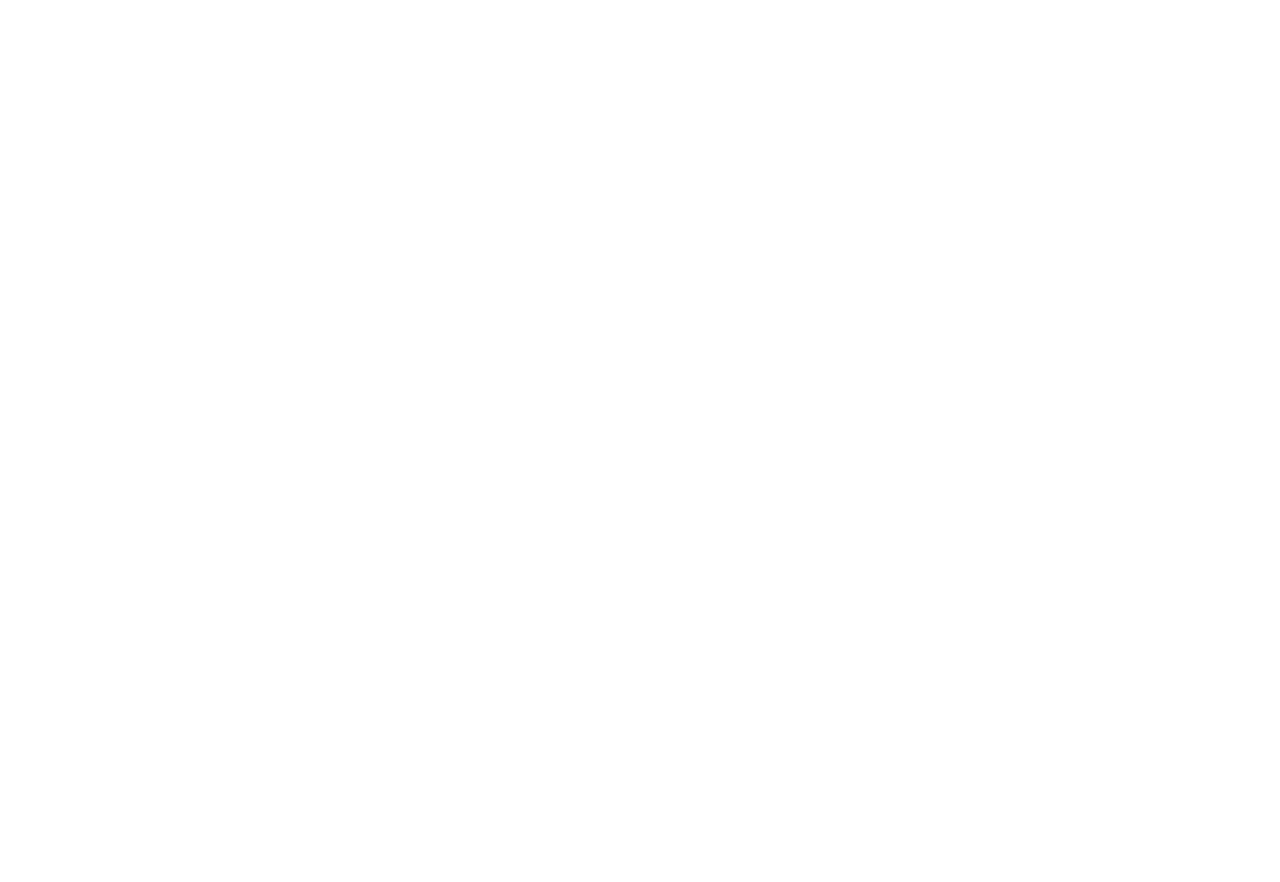
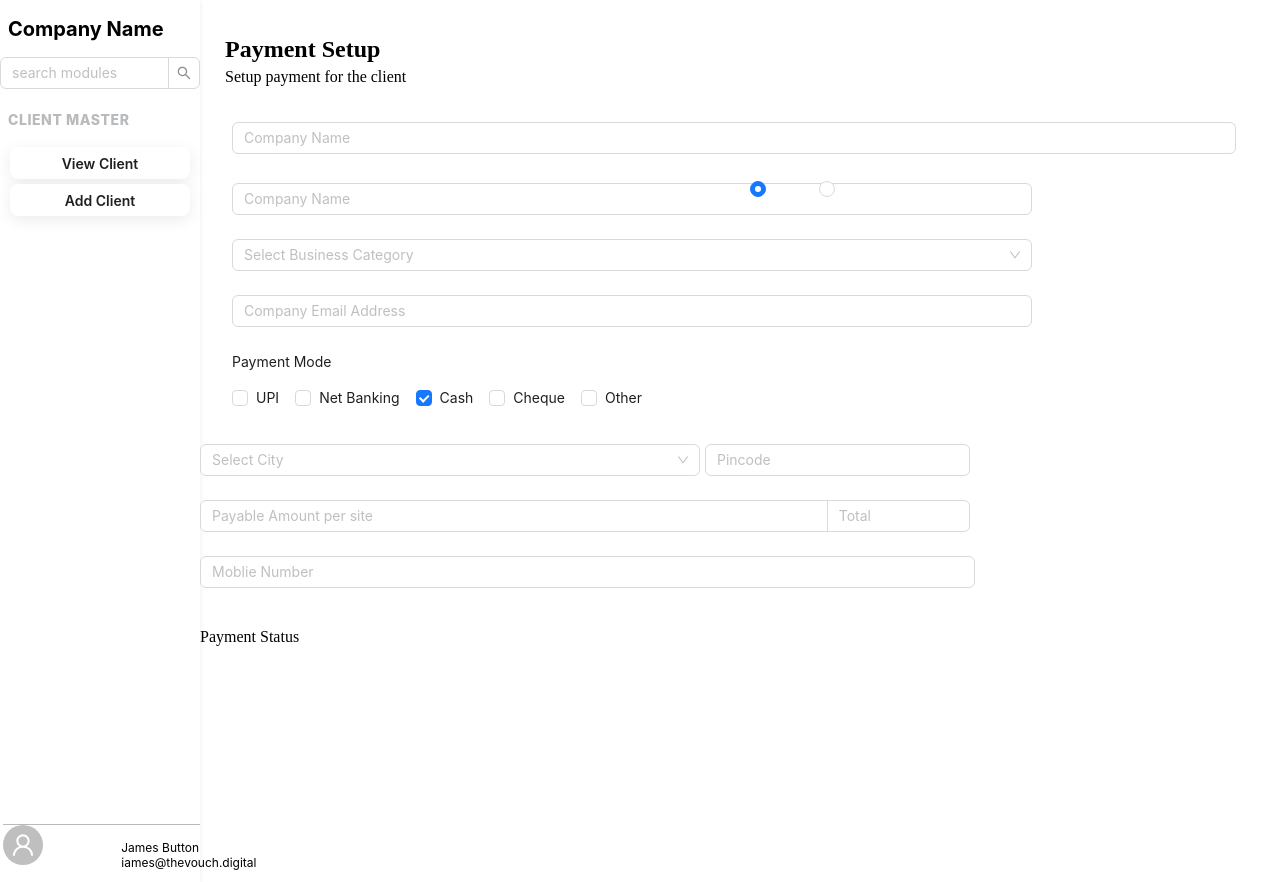
Before and after one commit to ANUSHA2208/Vouch, a React (Create React App) app: page /client/payment in a window 1280 px wide. Before the commit this address had no page. Before the commit the page ends 800 px from the top, so only its background shows below. Built offline with nearby package versions, Linux system fonts and the light colour scheme.

Commit message:
third pg

```diff
--- a/src/Routers/Router.jsx
+++ b/src/Routers/Router.jsx
@@ -4,6 +4,7 @@
 import { Login } from '../pages/Login';
 import {AddClient} from '../pages/AddClient'
 import { SideNav } from '../components/SideNav';
+import {Payment} from '../components/Payment'
 
 const Router = () => {
   return (
@@ -17,6 +18,7 @@
                 <Route index  element={<Clientlist/>}/>
                 <Route path='client-list' element={<Clientlist/>}/>
                 <Route path='add-client' element={<AddClient/>}/>
+                <Route path='payment' element={<Payment/>}/>
                 </Route>
             </Routes>
 
--- a/src/components/Add.css
+++ b/src/components/Add.css
@@ -17,3 +17,9 @@
     border: 0.1px solid #B8BABC;
     margin-top: 25px;
 }
+
+.next
+{
+
+
+  }
--- a/src/components/Add.jsx
+++ b/src/components/Add.jsx
@@ -1,16 +1,13 @@
 import React, { useMemo, useEffect, useState } from 'react';
-import { UserOutlined } from '@ant-design/icons';
-import { Avatar } from 'antd';
 import '../components/Add.css'
-import { Layout, message } from 'antd';
 import { AudioOutlined } from '@ant-design/icons';
-import { Input } from 'antd';
 import { Button } from 'antd';
-import { Breadcrumb } from 'antd';
 import { Link } from 'react-router-dom'
-import { Tabs } from 'antd';
 import { Profile } from './Profile';
-import { Steps } from 'antd';
+import { Steps,Breadcrumb,message } from 'antd';
+import Payment from './Payment';
+
+
 
 const suffix = (
   <AudioOutlined style={{ fontSize: 16, color: '#1890ff', }} />
@@ -24,11 +21,11 @@
   const steps = useMemo(() => [
     {
       title: 'First',
-      content: 'First-content',
+      content:<Profile/>,
     },
     {
       title: 'Second',
-      content: 'Second-content',
+      content: <Payment/>,
     },
     {
       title: 'Last',
@@ -36,90 +33,17 @@
     },
   ],[]);
 
-  // return(
 
+  const [current, setCurrent] = useState(0);
 
-  {/* <Layout> */ }
-  {/* <Layout className='layout'>
-        <Sider className='sider'>
-         <h1>Company Name</h1>
-         <Search className='search' placeholder="search modules" onSearch={onSearch} style={{ width: 180,}}/>
-         <h3>Client Master</h3>
-         <Link to='/client-list'><Button className='btn1'>View Client</Button></Link><br/>
-         <Link to='/add-client'><Button className='btn2'>Add Client</Button></Link>
-         <div className='profile'>
-         <div className='row'>
-         <div className='col left'>
-         <Avatar size="large" icon={<UserOutlined />} style={{marginTop:12,}}/>
-         </div>
-         <div className='col right'>
-         <p>James Button <br/><span>iames@thevouch.digital</span></p>
-         </div>
-         </div>
-         </div>
-        </Sider> */}
-
-
-  {/* <Content className='content'>
-          <h1 style={{fontSize:24,marginLeft:25,color:' #030037'}}>Add Client
+  <h1 style={{fontSize:24,marginLeft:25,color:' #030037'}}>View Client
           <Breadcrumb>
           <Breadcrumb.Item>Client Master</Breadcrumb.Item>
           <Breadcrumb.Item>
-          <Link to='/add-client'>Add Client</Link>
+          <a href="" style={{color:'#B8BABC'}}>View Client</a>
           </Breadcrumb.Item>
-          <Breadcrumb.Item style={{color:'#B8BABC'}}>Add Profile</Breadcrumb.Item>
           </Breadcrumb>
           </h1>
-
-          <div className='body'>
-            <div className='header'>
-            <Tabs className='tab'
-            defaultActiveKey="1" onChange={onChange} items={[
-      {
-        label: <Link to='/add-client'><h1 className='tab-title'>01 CREATE PROFILE</h1></Link>,
-        key: '1',
-        children:
-
-        <div style={{marginTop:5,marginLeft:25}}>
-        <h1 style={{display:'inline'}}>Create Client Profile</h1>
-        <p style={{paddingTop:0,marginTop:0,fontSize:14}}>Add some basic information related to the client</p>
-        <Profile/>
-        </div>
-,
-      },
-      {
-        label: <Link to='#'><h1 className='tab-title'>02 PAYMENT SETUP</h1></Link>,
-        key: '2',
-        children: `Content of Tab Pane 2`,
-      },
-      {
-        label: <Link to="#"><h1 className='tab-title'>03 THEME SETUP</h1></Link>,
-        key: '3',
-        children: `Content of Tab Pane 3`,
-      },
-      {
-        label: <Link to="#"><h1 className="tab-title">04 MODULES SETUP</h1></Link>,
-        key: '4',
-        children: `Content of Tab Pane 4`,
-      },
-    ]}
-  />
-            </div>
-          </div>
-
-
-
-        </Content>
-
-      </Layout> */}
-  {/* </Layout> */ }
-
-
-  // );
-
-  const [current, setCurrent] = useState(0);
-
-
   const onChange = (value) => {
     console.log('onChange:', value);
     setCurrent(value);
@@ -166,12 +90,26 @@
 
   return (
     <>
+    <div style={{float:'left'}}>
+         <div>
+          <h1 style={{fontSize:24,marginLeft:25,color:' #030037'}}>Add Client
+          <Breadcrumb>
+          <Breadcrumb.Item>Client Master</Breadcrumb.Item>
+          <Breadcrumb.Item>Add Client</Breadcrumb.Item>
+          <Breadcrumb.Item>
+          <a href="" style={{color:'#B8BABC'}}> Create Profile</a>
+          </Breadcrumb.Item>
+          </Breadcrumb>
+          </h1>
+          </div>
+
+
       <Steps size='small' current={current} items={items}
         onChange={onChange} className="site-navigation-steps" type="navigation" />
       <div className="steps-content">{steps[current].content}</div>
       <div className="steps-action">
         {current < steps.length - 1 && (
-          <Button type="primary" onClick={() => next()}>
+          <Button className='next' type="primary" onClick={() => next()}>
             Next
           </Button>
         )}
@@ -191,6 +129,7 @@
           </Button>
         )}
       </div>
+      </div>
     </>
   )
 
--- a/src/components/App.css
+++ b/src/components/App.css
@@ -76,11 +76,11 @@
   }
 
   .left {
-    width: 25%;
+    width: 30%;
   }
 
   .right {
-    width: 75%;
+    width: 70%;
     font-size: 12px;
     margin-top: 0.2rem;
   }
@@ -91,14 +91,20 @@
     clear: both;
   }
 
+  .content
+  {
+    width: 80%;
+  }
+
   .body
   {
-    width: 95%;
-    height: auto;
+    width: 100%;
+    height: 100vh;
     background-color: #fff;
     margin: 25px;
     border-radius: 8px;
   }
+
 
   .importing
   {
@@ -125,6 +131,8 @@
     flex: 50%;
 }
 
+
+
 .headersearch
 {
     padding: 1rem;
@@ -137,3 +145,9 @@
 :where(.css-dev-only-do-not-override-1i536d8).ant-pagination .ant-pagination-item-active a{
     color: #fff;
 }
+
+
+:where(.ant-layout-content).content
+{
+    width: 85%;
+}
--- /dev/null
+++ b/src/components/Payment.jsx
@@ -0,0 +1,212 @@
+import React from 'react'
+import { useState } from 'react';
+import { Input,Form,Button,Checkbox,Select,Radio} from 'antd';
+import '../components/Profile.css'
+
+
+const { Option } = Select;
+const layout = {
+  labelCol: {
+    span: 8,
+  },
+  wrapperCol: {
+    span: 16,
+  },
+};
+const tailLayout = {
+  wrapperCol: {
+    offset: 8,
+    span: 16,
+  },
+};
+
+const onChange = (checkedValues) => {
+  console.log('checked = ', checkedValues);
+};
+
+const plainOptions = ['UPI', 'Net Banking', 'Cash','Cheque','Other'];
+const options = [
+  {
+    label: 'UPI',
+    value: 'upi',
+  },
+  {
+    label: 'Net Banking',
+    value: 'nb',
+  },
+  {
+    label: 'Cash',
+    value: 'cash',
+  },
+  {
+    label: 'Cheque',
+    value: 'cheque',
+  },
+  {
+    label: 'Other',
+    value: 'other',
+  },
+];
+
+export const Payment = () => {
+  const [form] = Form.useForm();
+  const [value, setValue] = useState(1);
+  const onChange = (e) => {
+    console.log('radio checked', e.target.value);
+    setValue(e.target.value);
+  };
+
+  return (
+    <div>
+        <div className='label'>
+        <h2>Payment Setup</h2>
+        <p>Setup payment for the client</p>
+        </div>
+
+
+        <div >
+        <Form.Item
+         name="Company Name"
+         rules={[
+          {
+            required: true,
+          },
+        ]}
+      >
+        <Input placeholder='Company Name' className='basic'/>
+      </Form.Item>
+        <div className="row1">
+        <div className="column1">
+
+        <Form {...layout} form={form} name="control-hooks">
+
+        <Form.Item
+         name="Company Name"
+         rules={[
+          {
+            required: true,
+          },
+        ]}
+      >
+        <Input placeholder='Company Name' className='Input'/>
+      </Form.Item>
+
+
+
+      <Form.Item
+        name="Business Category"
+        rules={[
+          {
+            required: true,
+          },
+        ]}
+      >
+        <Select className='select' style={{width:800,marginLeft:32}} placeholder="Select Business Category" allowClear>
+          <Option value="1">xyx</Option>
+          <Option value="2">xyz</Option>
+        </Select>
+      </Form.Item>
+
+
+      <Form.Item
+         name="Company Email"
+         rules={[
+          {
+            required: true,
+          },
+        ]}
+      >
+        <Input className='Input' placeholder='Company Email Address'/>
+      </Form.Item>
+      <p style={{marginLeft:32}}>Payment Mode</p>
+</Form>
+<div>
+ <Checkbox.Group style={{marginLeft:32,paddingBottom:25}} options={plainOptions} defaultValue={['Cash']} onChange={onChange} />
+   </div>
+ </div>
+        <div className="column1">
+
+        <Form {...layout} form={form} name="control-hooks">
+
+        <div style={{display:'flex'}}>
+    <Form.Item
+        name="City"
+        rules={[
+          {
+            required: true,
+          },
+        ]}
+      >
+        <Select className='select' style={{width:500,marginLeft:0}}
+          placeholder="Select City"
+          allowClear
+        >
+          <Option value="1">xyx</Option>
+          <Option value="2">xyz</Option>
+        </Select>
+      </Form.Item>
+
+      <Form.Item
+         name="Pincode"
+         rules={[
+          {
+            required: true,
+          },
+        ]}
+      >
+        <Input className='Input1' placeholder='Pincode'/>
+      </Form.Item>
+ </div>
+
+
+    <Input.Group compact>
+      <Input
+        style={{
+          width: '81%',
+          marginLeft:0,
+          marginBottom:24
+        }}
+        placeholder='Payable Amount per site'
+      />
+      <Input
+        style={{
+          width: '18.5%',
+        }}
+        placeholder="Total"
+      />
+    </Input.Group>
+
+
+
+      <Form.Item
+         name="Moblie Number"
+         rules={[
+          {
+            required: true,
+          },
+        ]}
+      >
+        <Input className='Input' style={{marginLeft:0,width:775}} placeholder='Moblie Number'/>
+      </Form.Item>
+</Form>
+
+
+
+
+    <p>Payment Status</p>
+
+        </div>
+        <Radio.Group onChange={onChange} value={value}>
+      <Radio value={1}>Paid</Radio>
+      <Radio value={2}>Unpaided</Radio>
+      </Radio.Group>
+        </div>
+
+
+ </div>
+    </div>
+  )
+}
+
+
+export default Payment;
--- a/src/components/Profile.css
+++ b/src/components/Profile.css
@@ -1,25 +1,88 @@
-.form-left {
+.column1 {
   float: left;
   width: 50%;
-    padding: 10px;
-    height: 300px;
+
 }
 
-  .profile-form:after {
+.row1:after {
   content: "";
   display: table;
   clear: both;
 }
 
 
-  .col1 {
+.column {
   float: left;
+  padding: 10px;
+}
+
+.left {
   width: 60%;
 }
 
+.right {
+  width: 40%;
+}
 
-  .row1:after {
+.row:after {
   content: "";
   display: table;
   clear: both;
 }
+
+.Input
+{
+  width: 800px;
+  margin-left: 2rem;
+  display: inline-block;
+  align-items: stretch;
+}
+
+.Input1
+{
+  margin-left: 5px;
+  width: 265px;
+}
+
+
+@media only screen and (max-width: 1840px) and (min-width:600px)
+{
+
+  .column1
+  {
+    flex-direction: column;
+    align-items: stretch;
+  }
+
+  .column1  {
+    margin: 5px 10px 5px 0;
+  }
+
+}
+
+.basic
+{
+  width: 93%;
+  margin-left: 32px;
+}
+
+
+.column1 {
+  display: flex;
+  flex-flow: row wrap;
+  align-items: center;
+}
+
+
+
+.save
+{
+  float: right;
+  display: flex;
+}
+
+.label
+{
+    line-height: 0.4;
+    padding: 25px;
+}
--- a/src/components/Profile.jsx
+++ b/src/components/Profile.jsx
@@ -1,38 +1,30 @@
 import React from 'react'
-import { useState } from 'react';
 import { AiOutlinePlus } from 'react-icons/ai';
 import { Input,Form} from 'antd';
 import { Avatar,Button,Space } from 'antd';
-import { PoweroffOutlined } from '@ant-design/icons';
 import '../components/Profile.css'
-import {RightOutlined} from '@ant-design/icons'
 import {Select} from 'antd';
 const { Option } = Select;
-const options = [
-    {
-      value: 'zhejiang',
-      label: 'Zhejiang',
-    }]
+const layout = {
+  labelCol: {
+    span: 8,
+  },
+  wrapperCol: {
+    span: 16,
+  },
+};
+const tailLayout = {
+  wrapperCol: {
+    offset: 8,
+    span: 16,
+  },
+};
+export const Profile = () => {
+  const [form] = Form.useForm();
 
-export const Profile = () => {
-    const [loadings, setLoadings] = useState([]);
-  const enterLoading = (index) => {
-    setLoadings((prevLoadings) => {
-      const newLoadings = [...prevLoadings];
-      newLoadings[index] = true;
-      return newLoadings;
-    });
-    setTimeout(() => {
-      setLoadings((prevLoadings) => {
-        const newLoadings = [...prevLoadings];
-        newLoadings[index] = false;
-        return newLoadings;
-      });
-    }, 1000);
-}
   return (
     <div>
-         <div style={{display:'flex'}}>
+        <div style={{display:'flex'}}>
         <Avatar className="logo" size={{ xs: 24, sm: 32, md: 40, lg: 64, xl: 80, xxl: 100 }} icon={<AiOutlinePlus style={{color:'#B8BABC'}}/>}/>
         <div style={{marginLeft:20,marginTop:40}}>
         <h5  style={{display:'inline',fontWeight:500}}>Company Logo</h5>
@@ -40,113 +32,166 @@
         </div>
         </div><br/>
 
-        <div className='profile-form'>
-        <div className='form-left'>
+        <div className="row1">
+        <div className="column1">
 
+        <Form {...layout} form={form} name="control-hooks">
         <Form.Item
-        name="cname"
+         name="Company Name"
+         rules={[
+          {
+            required: true,
+          },
+        ]}
+      >
+        <Input placeholder='Company Name' className='Input'/>
+      </Form.Item>
+
+      <Form.Item
+        name="Business Category"
         rules={[
           {
             required: true,
-            message: 'Please input your company name!',
           },
-        ]}>
-        <Input placeholder='Company Name *'/>
-        </Form.Item>
-
-        <Select style={{ width: '100%',marginBottom:25}} defaultValue="Select Business Category">
-        <Option value="1">Xyz</Option>
-        <Option value="2">Xyz</Option>
+        ]}
+      >
+        <Select className='select' style={{width:750,marginLeft:32}} placeholder="Select Business Category" allowClear>
+          <Option value="1">xyx</Option>
+          <Option value="2">xyz</Option>
         </Select>
+      </Form.Item>
 
 
-        <Form.Item
-        name="cemail"
+      <Form.Item
+         name="Company Email"
+         rules={[
+          {
+            required: true,
+          },
+        ]}
+      >
+        <Input className='Input' placeholder='Company Email Address'/>
+      </Form.Item>
+
+      <Form.Item
+        name="State"
         rules={[
           {
             required: true,
-            message: 'Please input your company email!',
           },
-        ]}>
-        <Input placeholder='Company Email Address *'/>
-        </Form.Item>
+        ]}
+      >
+        <Select className='select' style={{width:750,marginLeft:32}}
+          placeholder="Select State"
+          allowClear
+        >
+          <Option value="1">xyx</Option>
+          <Option value="2">xyz</Option>
+        </Select>
+      </Form.Item>
 
-        <Select style={{ width: '100%',marginBottom:25 }} defaultValue="Select State">
-        <Option value="1">Xyz</Option>
-        <Option value="2">Xyz</Option>
-        </Select>
+      <Form.Item
+         name="GST Number"
+         rules={[
+          {
+            required: true,
+          },
+        ]}
+      >
+        <Input className='Input' placeholder='GST Number'/>
+      </Form.Item>
 
-        <Form.Item
-        name="gstno"
+
+
+
+</Form>
+ </div>
+        <div className="column1">
+
+        <Form {...layout} form={form} name="control-hooks">
+
+        <Form.Item name="Website">
+        <Input className='Input' placeholder='Website'/>
+
+      </Form.Item>
+
+      <Form.Item
+        name="Facility Management Company"
         rules={[
           {
             required: true,
-            message: 'Please input your GST Number!',
           },
-        ]}>
-        <Input placeholder='GST Number*'/>
-        </Form.Item>
-        </div>
+        ]}
+      >
+        <Select className='select' style={{width:750,marginLeft:32}}
+          placeholder="Select Facility Management Company"
+          allowClear
+        >
+          <Option value="1">xyx</Option>
+          <Option value="2">xyz</Option>
+        </Select>
+      </Form.Item>
 
 
-
-        <div className='form-left'>
-        <Form.Item
-        name="web">
-        <Input placeholder='Website'/>
-        </Form.Item>
-
-
-        <Select style={{ width: '100%',marginBottom:25}} defaultValue="Select Facility Management Company">
-        <Option value="1">Xyz</Option>
-        <Option value="2">Xyz</Option>
-        </Select>
-
-
-        <Form.Item
-        name="phnno"
+      <Form.Item
+         name="Moblie Number"
+         rules={[
+          {
+            required: true,
+          },
+        ]}
+      >
+        <Input className='Input' placeholder='Moblie Number'/>
+      </Form.Item>
+ <div style={{display:'flex'}}>
+    <Form.Item
+        name="City"
         rules={[
           {
             required: true,
-            message: 'Please input your Phone Number!',
           },
-        ]}>
-        <Input placeholder='Phone Number*'/>
-        </Form.Item>
+        ]}
+      >
+        <Select className='select' style={{width:500,marginLeft:32}}
+          placeholder="Select City"
+          allowClear
+        >
+          <Option value="1">xyx</Option>
+          <Option value="2">xyz</Option>
+        </Select>
+      </Form.Item>
 
-        <div className='row1'>
-        <Select className='col1' defaultValue="Select Facility Management Company">
-        <Option value="1">Xyz</Option>
-        <Option value="2">Xyz</Option>
-        </Select>
-        <Form.Item
-        name="phno"
-        rules={[
+      <Form.Item
+         name="Pincode"
+         rules={[
           {
             required: true,
-            message: 'Please input your Phone Number!',
           },
-        ]}>
-        <Input placeholder='Phone Number*' className='col1' style={{marginLeft:5,width:'98%'}}/>
-        </Form.Item>
-        </div>
+        ]}
+      >
+        <Input className='Input1' placeholder='Pincode'/>
+      </Form.Item>
+ </div>
+      <Form.Item name="Fax Number">
+        <Input className='Input' placeholder='Fax Number'/>
+      </Form.Item>
+      <Form.Item {...tailLayout}>
+        <Button className='save' type="primary" htmlType="submit" >
+          Save
+        </Button>
+      </Form.Item>
+</Form>
 
-        <Form.Item
-        name="fax">
-        <Input placeholder='Fax Number'/>
-        </Form.Item>
 
 
 
         </div>
-        <Button
-          type="primary"
-          loading={loadings[1]}
-          onClick={() => enterLoading(1)}
-        >
-          Save & Continue <RightOutlined />
-        </Button>
         </div>
+
+
     </div>
   )
 }
+
+
+export default Profile;
--- a/src/components/SideNav.jsx
+++ b/src/components/SideNav.jsx
@@ -9,7 +9,7 @@
   const {Sider} = Layout;
   return (
     <div style={{display:"flex"}}>
-    <Layout className='layout' >
+    <Layout className='layout' style={{flexGrow:0.1}} >
     <Sider className='sider'>
      <h1>Company Name</h1>
      <Search className='search' placeholder="search modules" />
```
Also changed, not shown: src/components/App.jsx (+0 -18 lines). Lines whose indentation alone changed are shown as unchanged.
